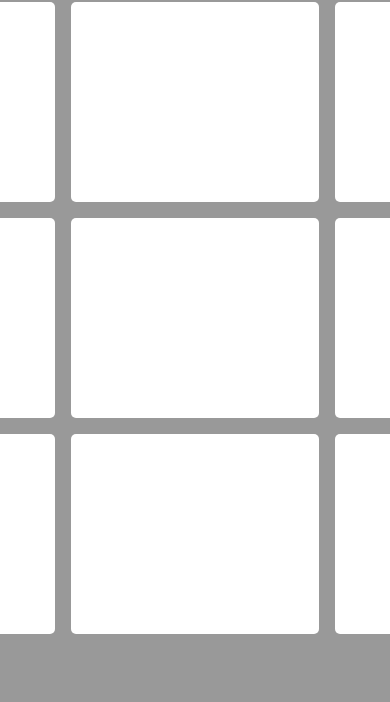
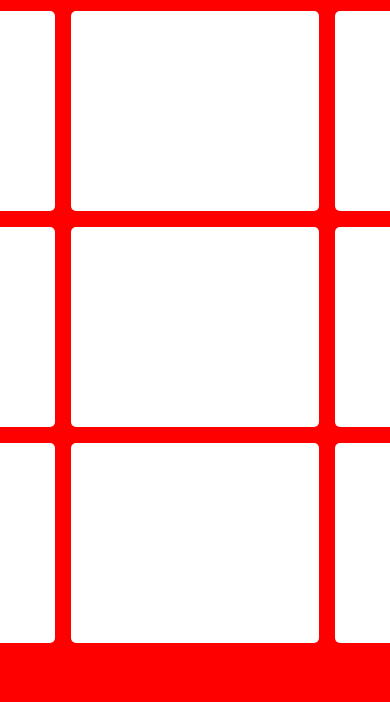
Before and after one commit to Sara-Alcaras/JogoDaVelha, a React app: page / in a window 390 px wide. Shown: the part 142-844 px from the top of the page. Built offline with nearby package versions, Linux system fonts and the light colour scheme.

Commit message:
add media queries

```diff
--- a/src/JogoDaVelha.css
+++ b/src/JogoDaVelha.css
@@ -132,3 +132,20 @@ button {
   font-size: 1.2rem;
   cursor: pointer;
 }
+
+
+@media only screen and (max-width: 767px) and (orientation:portrait) {
+  body {
+    width: 100%;
+    background: red;
+    text-align: justify;
+    padding: 20%;
+
+
+  }
+  main {
+    text-align: justify;
+    font-size: 24px;
+
+  }
+}
```
